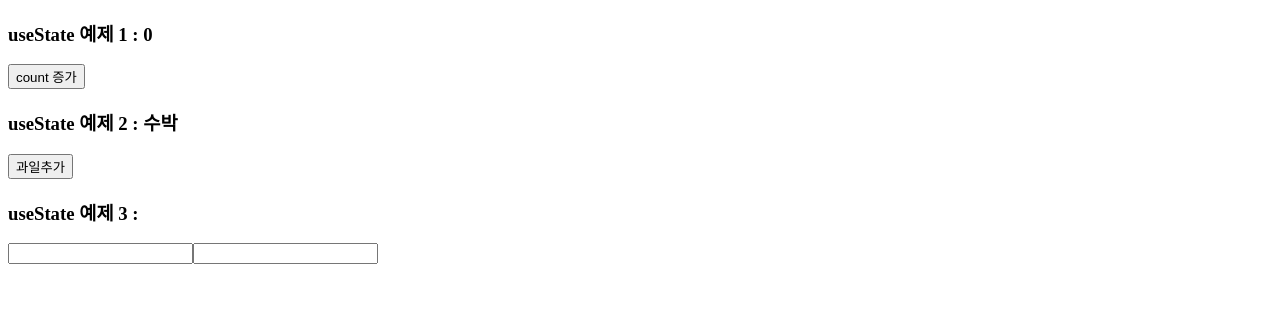
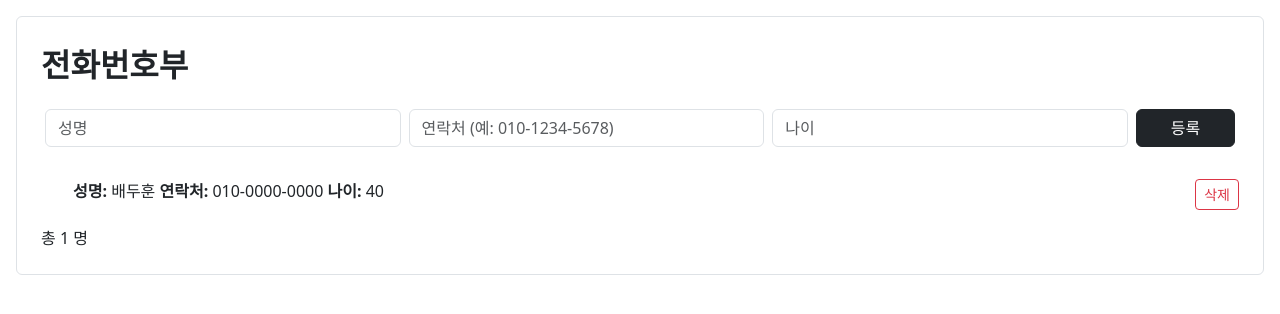
Before and after one commit to OngTK/Fullstack_Spring2, a React (Vite) app in the folder src/main/reactapp/: page / in a window 1280 px wide. Shown: the top 314 px of the page. Built offline with nearby package versions, Linux system fonts and the light colour scheme.

Commit message:
250917_1649 react_useState

```diff
--- a/src/main/reactapp/index.html
+++ b/src/main/reactapp/index.html
@@ -1,16 +1,29 @@
 <!doctype html>
 <html lang="en">
+
 <head>
   <meta charset="UTF-8" />
   <link rel="icon" type="image/svg+xml" href="/vite.svg" />
   <meta name="viewport" content="width=device-width, initial-scale=1.0" />
   <title>Vite + React</title>
+
+  <!-- 부트스트랩 5.3.8 -->
+  <link href="https://cdn.jsdelivr.net/npm/bootstrap@5.3.8/dist/css/bootstrap.min.css" rel="stylesheet"
+    integrity="sha384-sRIl4kxILFvY47J16cr9ZwB07vP4J8+LH7qKQnuqkuIAvNWLzeN8tE5YBujZqJLB" crossorigin="anonymous">
+
 </head>
+
 <body>
   <!-- react가 최초 랜더링 하는 위치 / 가능한 변경하지 않는다. -->
   <div id="root"></div>
 
   <!-- main.jsx을 module로 연결 -->
   <script type="module" src="/src/main.jsx"></script>
+
+  <!-- 부트스트랩 5.3.8  -->
+  <script src="https://cdn.jsdelivr.net/npm/bootstrap@5.3.8/dist/js/bootstrap.bundle.min.js"
+    integrity="sha384-FKyoEForCGlyvwx9Hj09JcYn3nv7wiPVlz7YYwJrWVcXK/BmnVDxM+D2scQbITxI"
+    crossorigin="anonymous"></script>
 </body>
+
 </html>
--- a/src/main/reactapp/src/example/day02_250917/Component4.jsx
+++ b/src/main/reactapp/src/example/day02_250917/Component4.jsx
@@ -39,13 +39,12 @@ function SubSubComp({ name, birth }) {
         count2++;
         console.log(`지역변수 : ${count}`)
         console.log(`전역변수 : ${count2}`)
-        document.querySelector(".countExport").innerHTML = count;
     }
 
     return (<>
         {/* JSX에서는 onclick >> onClick */}
         <button onClick={onAdd}> 버튼 </button>
-        <div class="countExport"> 지역변수 : / 전역변수 : </div>
+        <div> 지역변수 : {count} / 전역변수 : {count2}</div>
         <div> --- </div>
     </>)
 }
--- /dev/null
+++ b/src/main/reactapp/src/example/day02_250917/Task3.jsx
@@ -0,0 +1,28 @@
+import { useState } from "react"
+
+
+export default function Task3(props) {
+    // JS
+
+    // [1] 현재 수량을 관리하는 useState
+    const [qty, setQty] = useState(0)
+    const increase = () => {
+        setQty(qty + 1)
+    }
+    const decrease = () => {
+        setQty(qty - 1)
+    }
+
+    // [2] 제품명 상태 관리
+    const [product, setProduct] = useState("")
+    const changeProduct = (e) => {
+        setProduct(e.target.value)
+        console.log(e)
+    }
+
+    return (<>
+        <div>제품명 : <input value={product} onChange={changeProduct}/></div>
+        <div>현재 수량 : <span>{qty}</span></div>
+        <button onClick={decrease}>감소</button> <button onClick={increase}>증가</button>
+    </>)
+}
--- /dev/null
+++ b/src/main/reactapp/src/example/day02_250917/Task4.jsx
@@ -0,0 +1,73 @@
+import { use, useState } from "react"
+
+
+let currentId = 1;
+export default function Task4(props) {
+    // js
+    const [people, setPeople] = useState([
+        { id: 1, name: "배두훈", phone: "010-0000-0000", age: "40" }
+    ]);
+    const [currentId, setCurrentId] = useState(1);
+    const [name, setName] = useState("")
+    const [phone, setPhone] = useState("")
+    const [age, setAge] = useState(0)
+
+    const createInfo = () => {
+        const newId = currentId + 1;
+        const newPerson = { id: newId, name, phone, age };
+        setPeople([...people, newPerson]);
+        setCurrentId(newId);
+        setName("");
+        setPhone("");
+        setAge("");
+    }
+
+    const deletePerson = (id) => {
+        const updatedPeople = people.filter((person) => person.id !== id);
+        setPeople(updatedPeople);
+    };
+
+    return (<>
+        <div className="border rounded m-3 p-4">
+            <div className="fs-2 fw-bold mb-1">전화번호부</div>
+            <div className="mb-3 row p-3">
+                <input type="text" className="form-control col" placeholder="성명" onChange={(e) => {
+                    setName(e.target.value);
+                    // console.log(name); console.log(e.target.value);
+                }} />
+                <input type="text" className="form-control col ms-2" placeholder="연락처 (예: 010-1234-5678)" onChange={(e) => {
+                    setPhone(e.target.value);
+                    // console.log(phone); console.log(e.target.value);
+                }} />
+                <input type="number" className="form-control col ms-2" placeholder="나이" onChange={(e) => {
+                    setAge(e.target.value);
+                    // console.log(age); console.log(e.target.value);
+                }} />
+                <button type="button" className="btn btn-dark ms-2 col-1" onClick={createInfo}> 등록</button>
+            </div>
+            <ul>
+                {people.map((person) => ( <List key={person.id} data={person} onDelete={deletePerson} /> ))}
+
+            </ul>
+            <div>총 {people.length} 명</div>
+        </div>
+    </>)
+}
+
+
+function List({ data, onDelete }) {
+  const { id, name, phone, age } = data;
+
+  return (
+    <li className="d-flex justify-content-between mb-1">
+      <div>
+        <span className="fw-bold">성명: </span>{name}
+        <span className="fw-bold"> 연락처: </span>{phone}
+        <span className="fw-bold"> 나이: </span>{age}
+      </div>
+      <button className="btn btn-outline-danger btn-sm" onClick={() => onDelete(id)}>
+        삭제
+      </button>
+    </li>
+  );
+}
--- a/src/main/reactapp/src/main.jsx
+++ b/src/main/reactapp/src/main.jsx
@@ -59,5 +59,11 @@ const create = createRoot(root);
 // import Component6 from './example/day02_250917/Component6';
 // create.render(<Component6/>)
 
-import Component7 from './example/day02_250917/Component7';
-create.render(<Component7/>)
+// import Component7 from './example/day02_250917/Component7';
+// create.render(<Component7/>)
+
+// import Task3 from './example/day02_250917/Task3';
+// create.render(<Task3/>)
+
+import Task4 from './example/day02_250917/Task4';
+create.render(<Task4/>)
```
Also changed, not shown: 1 other file (tests, documents, lock files or other folders). Lines whose indentation alone changed are shown as unchanged.
